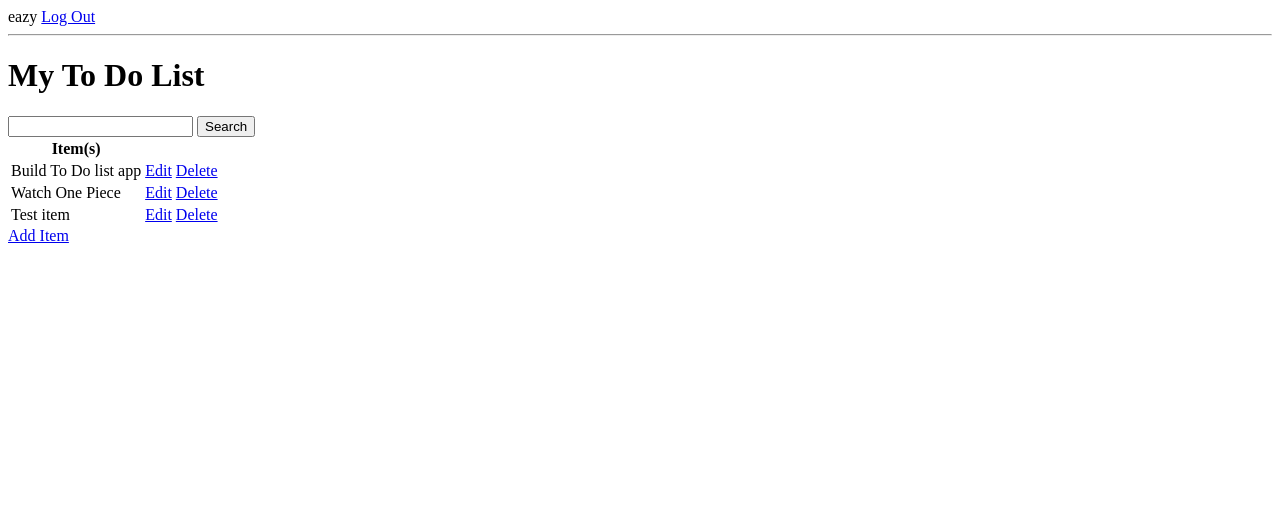
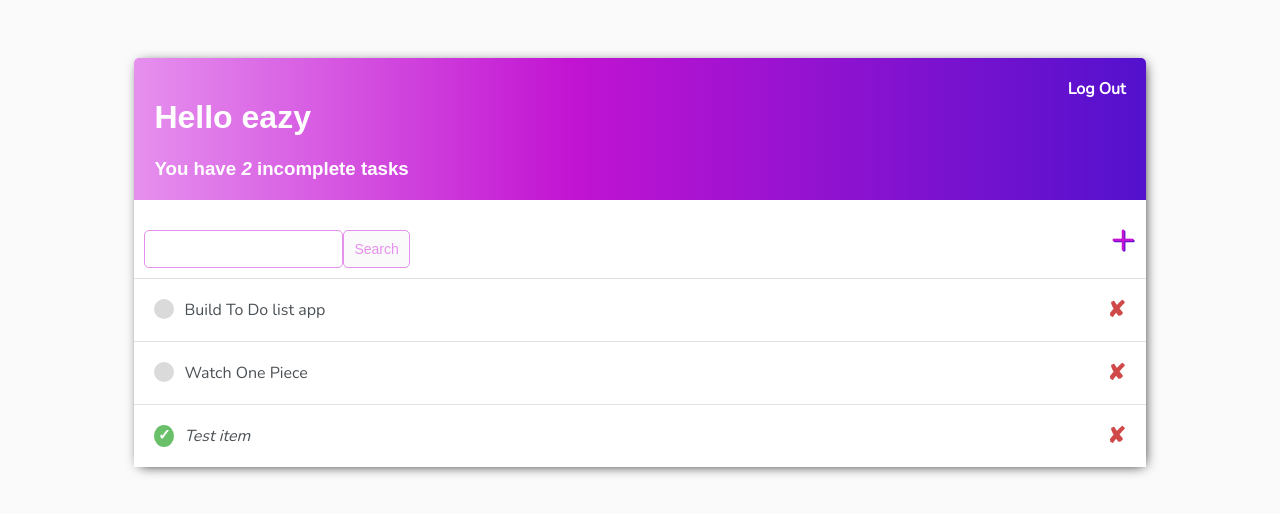
Before and after one commit to McEazy2700/todo_list, a Django app: page / in a window 1280 px wide. Shown: the top 514 px of the page. Run offline with Django 4.2, Linux system fonts and the light colour scheme; a user stored in the database is signed in; data comes from the database, SQL or seed files in the repository; both versions use the stored data as it was after the commit.

Commit message:
Added CSS styling

```diff
--- /dev/null
+++ b/base/static/base/base.css
@@ -0,0 +1,150 @@
+body {
+    background-color: #FAFAFA;
+    font-family: 'Nunito', sans-serif;
+    padding-top: 50px;
+}
+
+h1,
+h2,
+h3,
+h4,
+h5,
+h6 {
+    font-family: 'Railway', sans-serif;
+}
+
+a,
+p {
+    color: #4b5156
+}
+
+.container {
+    max-width: 80%;
+    background-color: white;
+    -webkit-box-shadow: 2px 2px 13px -4px rgba(0, 0, 0, 2);
+    box-shadow: 2px 2px 13px -4px rgba(0, 0, 0, 2);
+    margin: auto;
+    border-radius: 5px;
+    padding: 0px
+}
+
+.header-bar {
+    display: flex;
+    justify-content: space-between;
+    color: #fff;
+    padding: 20px;
+    border-radius: 5px 5px 0 0;
+    background: linear-gradient(90deg, #e690ee 0%, #c214d2 43%, #5311cd 100%)
+}
+
+.header-bar a {
+    text-decoration: none;
+    font-weight: bold;
+    color: #fff;
+}
+
+.task-wrapper {
+    display: flex;
+    align-items: center;
+    justify-content: space-between;
+    padding: 20px;
+    background-color: #fff;
+    border-top: 1px solid rgb(226, 226, 226);
+}
+
+.task-title {
+    display: flex;
+}
+
+.task-title a {
+    text-decoration: none;
+    color: #4b5156;
+    margin-left: 10px;
+}
+
+.task-complete-icon {
+    display: flex;
+    align-content: center;
+    justify-content: center;
+    width: 20px;
+    background-color: rgb(105, 192, 105);
+    border-radius: 50%;
+}
+
+.task-incomplete-icon {
+    display: flex;
+    align-content: center;
+    height: 20px;
+    width: 20px;
+    background-color: rgb(218, 218, 218);
+    border-radius: 50%;
+}
+
+.delete-link {
+    text-decoration: none;
+    font-weight: 900;
+    color: #cf4949;
+    font-size: 22px;
+    line-height: 0;
+}
+
+.checkmark {
+    color: white;
+    font-weight: 900;
+    font-size: 15px;
+}
+
+#search-add-wrapper {
+    display: flex;
+    justify-content: space-between;
+    align-items: center;
+    padding: 10px;
+}
+
+#add-link {
+    color: #c214d2;
+    text-decoration: none;
+    font-size: 42px;
+    text-shadow: 1px 1px #5311cd;
+}
+
+input[type=text],
+input[type=password],
+textarea {
+    border: 1px solid #e690ee;
+    border-radius: 5px;
+    padding: 10px;
+    width: 90%;
+}
+
+label {
+    padding-top: 10px !important;
+    display: block;
+}
+
+.button {
+    border: 1px solid #e690ee;
+    background-color: #FAFAFA;
+    color: #e690ee;
+    padding: 10px;
+    font-size: 14px;
+    border-radius: 5px;
+    cursor: pointer;
+    text-decoration: none;
+    transition: background-color 0.15s, color 0.15s;
+}
+
+.button:hover,
+.button:active {
+    background-color: #c214d2;
+    color: #FAFAFA;
+}
+
+.card-body {
+    padding: 20px;
+}
+
+.card-body a {
+    text-decoration: none;
+    font-weight: bold;
+}
--- /dev/null
+++ b/base/templates/base/base.html
@@ -0,0 +1,21 @@
+<!DOCTYPE html>
+{% load static %}
+<html>
+  <head>
+    <meta charset="utf-8" />
+    <meta http-equiv="X-UA-Compatible" content="IE=edge" />
+    <title>{% block title %}Main{% endblock title %}</title>
+    <meta name="description" content="" />
+    <meta name="viewport" content="width=device-width, initial-scale=1" />
+    <link rel="stylesheet" href="{% static 'base/base.css' %}" />
+    <link rel="preconnect" href="https://fonts.googleapis.com" />
+    <link rel="preconnect" href="https://fonts.gstatic.com" crossorigin />
+    <link
+      href="https://fonts.googleapis.com/css2?family=Nunito:wght@200&display=swap"
+      rel="stylesheet"
+    />
+  </head>
+  <body>
+    <div class="container">{% block content %} {% endblock content %}</div>
+  </body>
+</html>
--- a/base/templates/base/task_list.html
+++ b/base/templates/base/task_list.html
@@ -1,43 +1,49 @@
-<!DOCTYPE html>
-<html>
-    <head>
-        <meta charset="utf-8">
-        <meta http-equiv="X-UA-Compatible" content="IE=edge">
-        <title></title>
-        <meta name="description" content="">
-        <meta name="viewport" content="width=device-width, initial-scale=1">
-        <link rel="stylesheet" href="">
-    </head>
-    <body>
+{% extends 'base/base.html' %}
+{% load static %}
+{% block title %}ToDo List{% endblock title %}
+{% block content %}
+    <div class="header-bar">
+        <div>
+            <h1>Hello {{request.user}}</h1>
+            <h3 style="margin:0">You have <i>{{count}}</i> incomplete task{{count|pluralize}}</h3>
+        </div>
         {% if request.user.is_authenticated %}
-        {{request.user}}
         <a href="{% url 'logout' %}">Log Out</a>
         {% else %}
         <a href="{% url 'login' %}">Login</a>
         {% endif %}
-        <hr>
+    </div>
 
-        <h1>My To Do List</h1>
+    <div id="search-add-wrapper">
+        <form method="GET" style="margin-top: 20px;display: flex;">
+            <input type="text" name="search-data" value={{search_input}}>
+            <input class="button" type="submit" value="Search">
+        </form>
+        <a id="add-link" href="{% url 'create-item' %}">&#43;</a>
+    </div>
 
-        <form method="GET">
-            <input type="text" name="search-data" value={{search_input}}>
-            <input type="submit" value="Search">
-        </form>
 
-        <table>
-            <tr>
-                <th>Item(s)</th>
-            </tr>
-            {% for item in tasks %}
-                <tr>
-                    <td>{{item.title}}</td>
-                    <td><a href="{% url 'update-item' item.id %}">Edit</a></td>
-                    <td><a href="{% url 'delete-item' item.id %}">Delete</a></td>
-                </tr>
-            {% empty %}
-                <h3>No item in list!</h3>
-            {% endfor %}
-        </table>
-        <a href="{% url 'create-item' %}">Add Item</a>
-    </body>
-</html>
+
+    <div class="task-items-wrapper">
+        {% for task in tasks %}
+            <div class="task-wrapper">
+                {% if task.complete %}
+                    <div class="task-title">
+                        <div class="task-complete-icon"><span class="checkmark">&#x2713;</span></div>
+                        <i><a href="{% url 'update-item' task.id %}">{{task}}</a></i>
+                    </div>
+                    <a class="delete-link" href="{% url 'delete-item' task.id %}">&#x2718;</a>
+                {% else %}
+                <div class="task-title">
+                    <div class="task-incomplete-icon"></div>
+                    <a href="{% url 'update-item' task.id %}">{{task}}</a>
+                </div>
+                <a class="delete-link" href="{% url 'delete-item' task.id %}">&#x2718;</a>
+                {% endif %}
+            </div>
+        {% empty %}
+            <h3>No item in list!</h3>
+        {% endfor %}
+    </div>
+
+{% endblock content %}
```
Also changed, not shown: base/templates/base/login.html (+15 -7 lines), base/templates/base/register.html (+22 -7 lines), base/templates/base/task_confirm_delete.html (+17 -6 lines), base/templates/base/task_form.html (+16 -7 lines), db.sqlite3.
